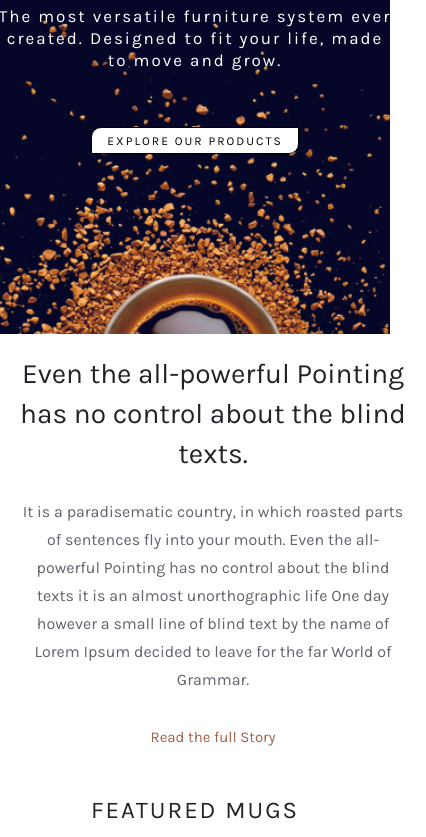
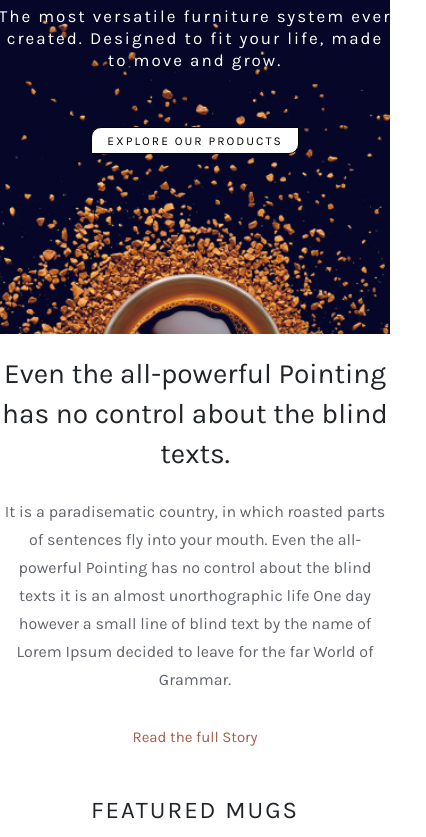
Before and after one commit to vavilentar/Coffee-mag-landing, a plain HTML site: page index.html in a window 390 px wide. Shown: the part 268-1105 px from the top of the page, 426 px wide, since content can reach past the window. Drawn offline with nearby package versions, Linux system fonts and the light colour scheme.

Commit message:
Update style.css

```diff
--- a/css/style.css
+++ b/css/style.css
@@ -24,7 +24,7 @@
 
 @media (max-width: 426px) {
 	[class*="__container"] {
-		max-width: 426px;
+		width: 100%;
 	}
 }
 
```
